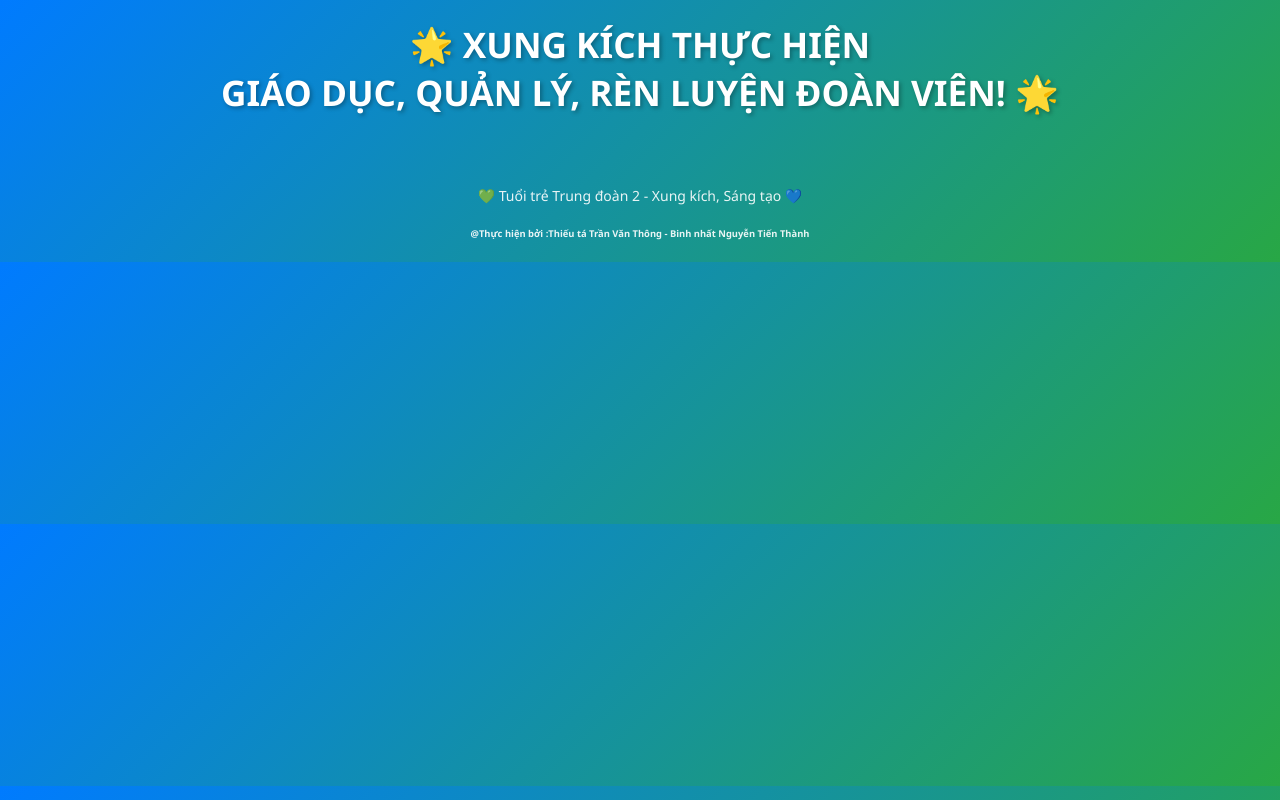
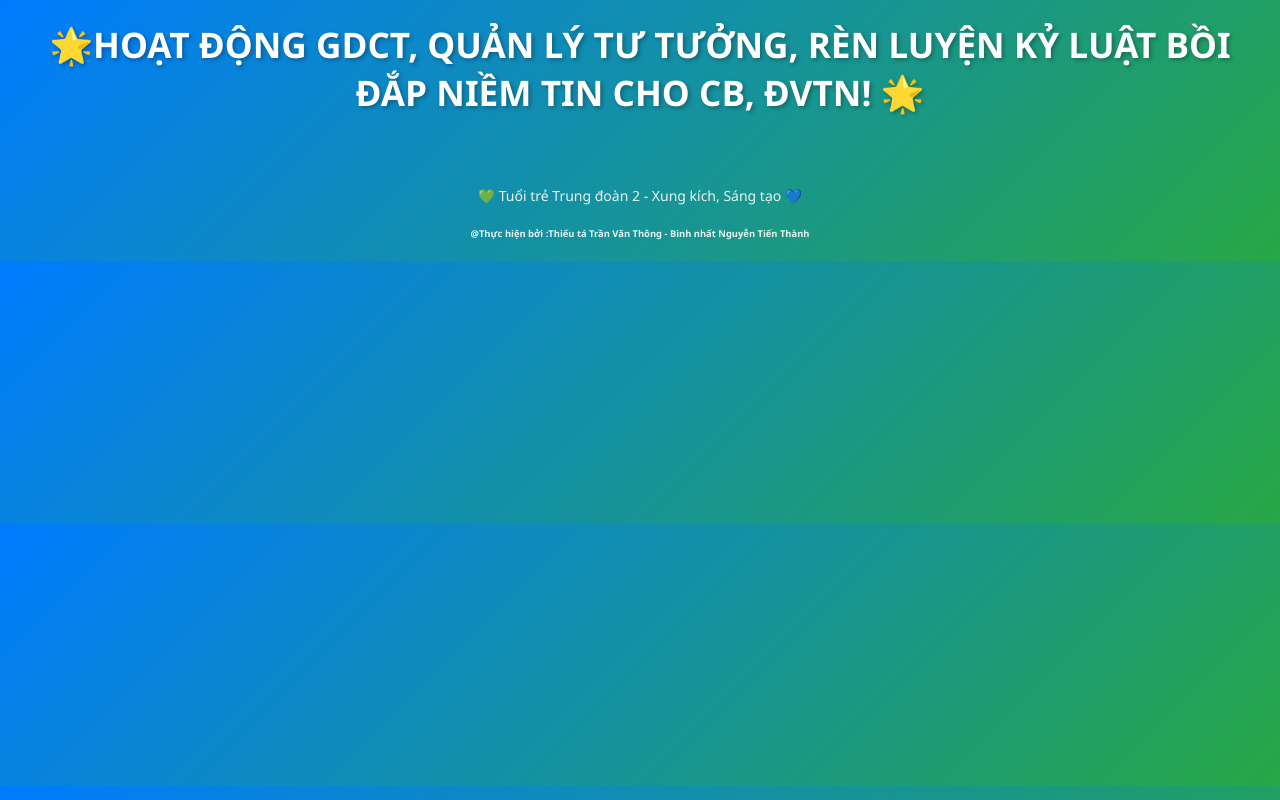
Before and after one commit to ushiwakamaru1612/GIAODUCQUANLYRENLUYEN, a plain HTML site: page index.html in a window 1280 px wide. Drawn offline with Linux system fonts and the light colour scheme; no server answers.

Commit message:
Update index.html

```diff
--- a/index.html
+++ b/index.html
@@ -147,7 +147,7 @@
   </style>
 </head>
 <body>
-  <h1>🌟 XUNG KÍCH THỰC HIỆN<br> GIÁO DỤC, QUẢN LÝ, RÈN LUYỆN ĐOÀN VIÊN! 🌟</h1>
+  <h1>🌟HOẠT ĐỘNG GDCT, QUẢN LÝ TƯ TƯỞNG, RÈN LUYỆN KỶ LUẬT BỒI ĐẮP NIỀM TIN CHO CB, ĐVTN! 🌟</h1>
   <div class="gallery" id="gallery"></div>
 
   <!-- Lightbox -->
```
